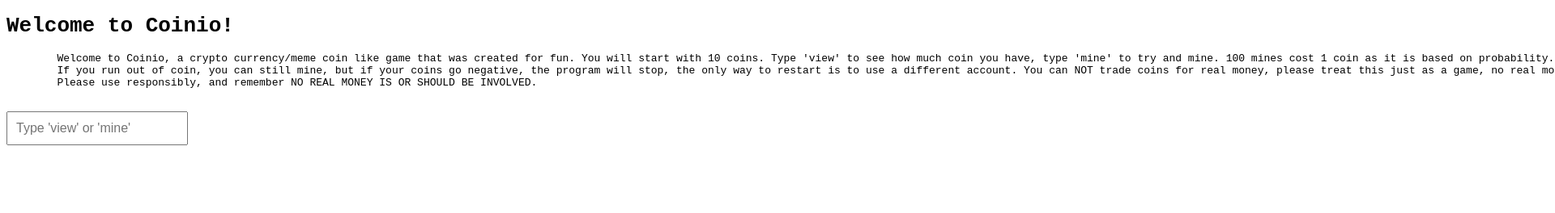
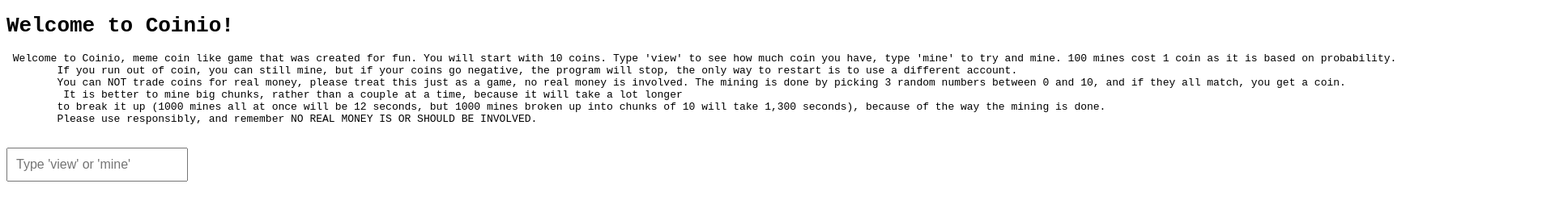
Before and after one commit to SomeRandomPythonLearner/Coinio, a plain HTML site: page coinio.html in a window 1280 px wide. Shown: the top 264 px of the page at 81% size, 1920 px wide, since content can reach past the window. Drawn offline with nearby package versions, Linux system fonts and the light colour scheme.

Commit message:
Coinio.html

```diff
--- a/coinio.html
+++ b/coinio.html
@@ -46,8 +46,11 @@
     <h1>Welcome to Coinio!</h1>
 
     <pre id="game-info">
-        Welcome to Coinio, a crypto currency/meme coin like game that was created for fun. You will start with 10 coins. Type 'view' to see how much coin you have, type 'mine' to try and mine. 100 mines cost 1 coin as it is based on probability.
-        If you run out of coin, you can still mine, but if your coins go negative, the program will stop, the only way to restart is to use a different account. You can NOT trade coins for real money, please treat this just as a game, no real money is involved. The mining is done by picking 3 random numbers between 0 and 10, and if they all match, you get a coin. It is better to mine big chunks, rather than a couple at a time, because it will take a lot (1000 mines all at once will be 12 seconds, but 1000 mines broken up into chunks of 10 will take 1,300 seconds) longer to break it up, because of the way the mining is done.
+ Welcome to Coinio, meme coin like game that was created for fun. You will start with 10 coins. Type 'view' to see how much coin you have, type 'mine' to try and mine. 100 mines cost 1 coin as it is based on probability.
+        If you run out of coin, you can still mine, but if your coins go negative, the program will stop, the only way to restart is to use a different account.
+        You can NOT trade coins for real money, please treat this just as a game, no real money is involved. The mining is done by picking 3 random numbers between 0 and 10, and if they all match, you get a coin.
+         It is better to mine big chunks, rather than a couple at a time, because it will take a lot longer
+        to break it up (1000 mines all at once will be 12 seconds, but 1000 mines broken up into chunks of 10 will take 1,300 seconds), because of the way the mining is done.
         Please use responsibly, and remember NO REAL MONEY IS OR SHOULD BE INVOLVED.
     </pre>
 
```
